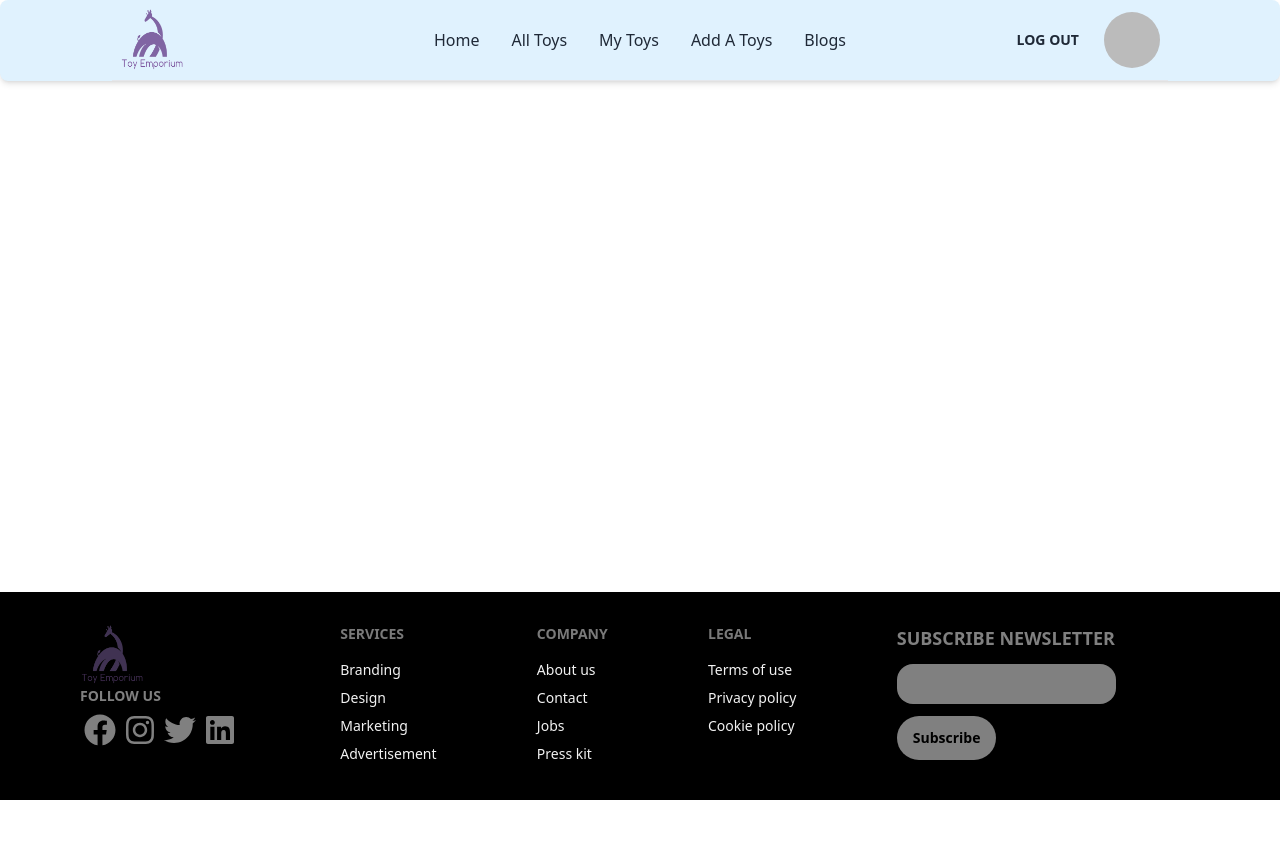
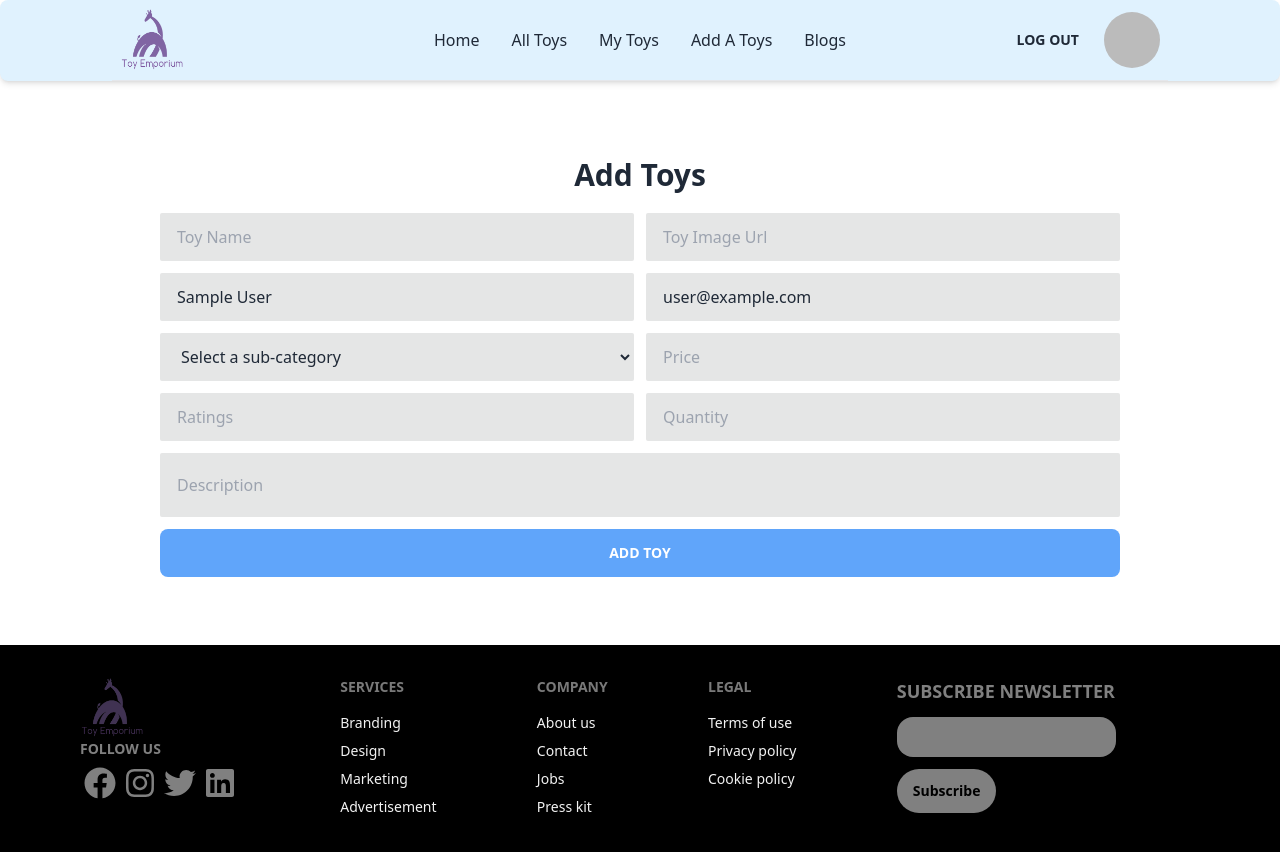
Before and after one commit to parthoroy77/Project-Toy-Emporium, a React (Vite) app: page /addToys in a window 1280 px wide. Before the commit the page ends 800 px from the top, so only its background shows below. Built offline with nearby package versions, Linux system fonts and the light colour scheme; no server answers; sample sign-in values are in the browser's storage.

Commit message:
add toy function added and delete method also added

```diff
--- a/src/pages/AddToys/AddToys.jsx
+++ b/src/pages/AddToys/AddToys.jsx
@@ -1,10 +1,82 @@
-import React from 'react';
-import { useLoaderData } from 'react-router-dom';
+import React, { useContext, useState } from 'react';
+import { AuthContext } from '../../provider/AuthProvider';
+import { toast } from 'react-hot-toast';
 
 const AddToys = () => {
+    const { user } = useContext(AuthContext);
+    const [subCategory, setSubCategory] = useState('');
+    const handleAddToy = e => {
+        e.preventDefault();
+        const form = e.target;
+        const toyName = form.toyName.value;
+        const toyImg = form.toyImg.value;
+        const sellerName = form.sellerName.value;
+        const sellerEmail = form.sellerEmail.value;
+        const price = form.price.value;
+        const quantity = form.quantity.value;
+        const description = form.description.value;
+        const ratings = form.ratings.value;
+        const addToy = {
+            toyName,toyImg,subCategory,price,quantity,ratings,sellerName,sellerEmail,description
+        }
+        fetch('http://localhost:5000/addToys', {
+            method: 'POST',
+            headers: { 'content-type': 'application/json' },
+            body: JSON.stringify(addToy)
+        }).then(res => res.json()).then(data => {
+            if (data.insertedId) {
+                toast.success('Toy Added Successfully')
+                // form reset
+            }
+        })
+    }
     return (
-        <div>
-
+        <div className='py-14'>
+            <div className='text-center font-bold text-3xl my-5'>
+                <h3>Add Toys</h3>
+            </div>
+            <div className='w-[75%] mx-auto'>
+                <form onSubmit={handleAddToy} >
+                    <div className=' grid grid-cols-2 gap-3 mb-3'>
+                        <div className="form-control">
+                            <input type="text" placeholder="Toy Name" name='toyName' className="h-12 w-full mx-auto input rounded-sm bg-base-300 border-collapse" />
+                        </div>
+                        <div className="form-control">
+                            <input type="text" placeholder="Toy Image Url" name='toyImg' className="h-12 w-full mx-auto input rounded-sm bg-base-300 border-collapse" />
+                        </div>
+                        <div className="form-control">
+                            <input type="text" placeholder="Seller Name" name='sellerName' defaultValue={user.displayName} className="h-12 w-full mx-auto input rounded-sm bg-base-300 border-collapse" />
+                        </div>
+                        <div className="form-control">
+                            <input type="text" placeholder="Seller Email" name='sellerEmail' defaultValue={user.email} className="h-12 w-full mx-auto input rounded-sm bg-base-300 border-collapse" />
+                        </div>
+                        <select className="h-12 w-full mx-auto input rounded-sm bg-base-300 border-collapse"
+                            value={subCategory}
+                            onChange={(e) => setSubCategory(e.target.value)}
+                        >
+                            <option value="">Select a sub-category</option>
+                            <option value="Sports Car">Sports Car</option>
+                            <option value="Regular Car">Regular Car</option>
+                            <option value="Truck">Truck</option>
+                        </select>
+                        <div className="form-control">
+                            <input type="text" placeholder="Price" name='price' className="h-12 w-full mx-auto input rounded-sm bg-base-300 border-collapse" />
+                        </div>
+                        <div className="form-control">
+                            <input type="text" placeholder="Ratings" name='ratings' className="h-12 w-full mx-auto input rounded-sm bg-base-300 border-collapse" />
+                        </div>
+                        <div className="form-control">
+                            <input type="text" placeholder="Quantity" name='quantity' className="h-12 w-full mx-auto input rounded-sm bg-base-300 border-collapse" />
+                        </div>
+                    </div>
+                    <div className="form-control">
+                        <input type="text" placeholder="Description" name='description' className="h-16 w-full mx-auto input rounded-sm bg-base-300 border-collapse" />
+                    </div>
+                    <div className='text-center my-3'>
+                        <input type="submit" value='Add Toy' className='btn border-0 w-full mx-auto bg-blue-400' />
+                    </div>
+                </form>
+            </div>
         </div>
     );
 };
--- a/src/pages/AllToys/AllToys.jsx
+++ b/src/pages/AllToys/AllToys.jsx
@@ -1,10 +1,20 @@
 import React, { useEffect, useState } from 'react';
 import { useLoaderData } from 'react-router-dom';
 import ToyTable from './ToyTable';
+import { toast } from 'react-hot-toast';
 
 const AllToys = () => {
     const loadedToys = useLoaderData();
-    const [allToys, setAllToys] = useState(loadedToys)
+    const [allToys, setAllToys] = useState(loadedToys);
+    const handleDeleteToy = (id) => {
+        fetch(`http://localhost:5000/deleteToy/${id}`, { method: 'DELETE' })
+            .then(res => res.json()).then(data => {
+                if (data.deletedCount > 0) {
+                    setAllToys(allToys.filter(toy => toy._id !== id))
+                    toast.success("Deleted Successfully")
+            }
+        })
+    }
     return (
         <div className='px-5 lg:px-24'>
             <div className='my-14'>
@@ -27,6 +37,7 @@ const AllToys = () => {
                             {
                                 allToys.map(toy => <ToyTable
                                     key={toy._id} toy={toy}
+                                    handleDeleteToy={handleDeleteToy}
                                 ></ToyTable>)
                             }
                         </tbody>
--- a/src/pages/AllToys/ToyTable.jsx
+++ b/src/pages/AllToys/ToyTable.jsx
@@ -1,7 +1,7 @@
 import React from 'react';
 import { FaEdit, FaTrashAlt } from 'react-icons/fa';
 import { Link } from 'react-router-dom';
-const ToyTable = ({ toy }) => {
+const ToyTable = ({ toy, handleDeleteToy }) => {
     const { _id, toyName, toyImg, subCategory, price, quantity, sellerName,sellerEmail, description } = toy;
     return (
         <>
@@ -40,7 +40,7 @@ const ToyTable = ({ toy }) => {
                     <button className="btn btn-ghost text-xl btn-sm">
                         <FaEdit></FaEdit>
                     </button>
-                    <button className="btn btn-ghost btn-sm text-xl">
+                    <button onClick={()=>handleDeleteToy(_id)} className="btn btn-ghost btn-sm text-xl">
                         <FaTrashAlt></FaTrashAlt>
                     </button>
                 </td>
--- a/src/pages/Register/Register.jsx
+++ b/src/pages/Register/Register.jsx
@@ -1,10 +1,11 @@
 import React, { useContext } from 'react';
 import logo from '../../assets/Logo/logo.png'
-import { Link } from 'react-router-dom';
+import { Link, useNavigate } from 'react-router-dom';
 import { AuthContext } from '../../provider/AuthProvider';
 import { toast } from 'react-hot-toast';
 const Register = () => {
-    const { user, createUser } = useContext(AuthContext);
+    const { user, profileUpdate, createUser } = useContext(AuthContext);
+    const navigate = useNavigate()
     const handleSignUp = e => {
         e.preventDefault();
         const form = e.target;
@@ -12,11 +13,18 @@ const Register = () => {
         const URL = form.url.value;
         const email = form.email.value;
         const password = form.password.value;
+        if (password.length < 6) {
+            return toast.error('Password is too short')
+        }
+        else if (/"^(?=.*[a-z])(?=.*[A-Z])(?=.*\d)(?=.*[@$!%*?&])[A-Za-z\d@$!%*?&]{8,}$"/.test(password)) {
+            return toast.error('Password must have 1 uppercase, 1 lowercase, 1 digit and 1 special character')
+        }
         createUser(email, password).then(result => {
             const createdUser = result.user;
-            createdUser.displayName = name;
-            createdUser.photoURL = URL;
+            profileUpdate(name,URL).then(result => {}).catch(err => {})
             toast.success('User Created Successfully');
+            form.reset();
+            navigate('/login')
         }).catch(error => {
             toast.error(error.message)
         })
--- a/src/provider/AuthProvider.jsx
+++ b/src/provider/AuthProvider.jsx
@@ -1,5 +1,5 @@
 import React, { createContext, useEffect, useState } from 'react';
-import {GoogleAuthProvider, createUserWithEmailAndPassword, getAuth, onAuthStateChanged, signInWithEmailAndPassword, signInWithPopup, signOut} from 'firebase/auth'
+import {GoogleAuthProvider, createUserWithEmailAndPassword, getAuth, onAuthStateChanged, signInWithEmailAndPassword, signInWithPopup, signOut, updateProfile} from 'firebase/auth'
 import app from '../firebase/firebase.config';
 export const AuthContext = createContext()
 const auth = getAuth(app);
@@ -23,9 +23,15 @@ const AuthProvider = ({ children }) => {
         setLoader(true);
         return signOut(auth)
     }
+    const profileUpdate = (name, photo) => {
+        return updateProfile(auth.currentUser, {
+            displayName: name,
+            photoURL: photo
+        })
+    }
 
     const authInfo = {
-        user, createUser, logOut, loginUser, googleLogin, loader
+        user, createUser, logOut, loginUser, googleLogin, loader, profileUpdate
     }
 
     useEffect(() => {
--- a/src/routes/PrivateRoute.jsx
+++ b/src/routes/PrivateRoute.jsx
@@ -6,7 +6,9 @@ import { AuthContext } from '../provider/AuthProvider';
 const PrivateRoute = ({ children }) => {
     const {user, loader} = useContext(AuthContext)
     if (loader) {
-        return <PropagateLoader color="#36d7b7" />
+        return <div className='h-20 w-1/2 mx-auto flex justify-center items-center'>
+            <PropagateLoader  color="#36d7b7" />
+        </div>
     }
     if (user) {
         return children;
```
